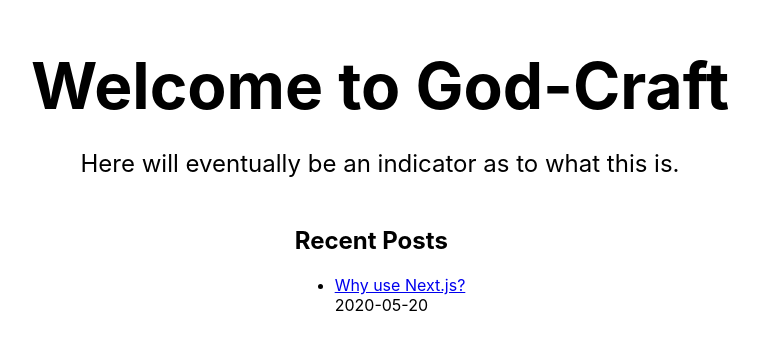
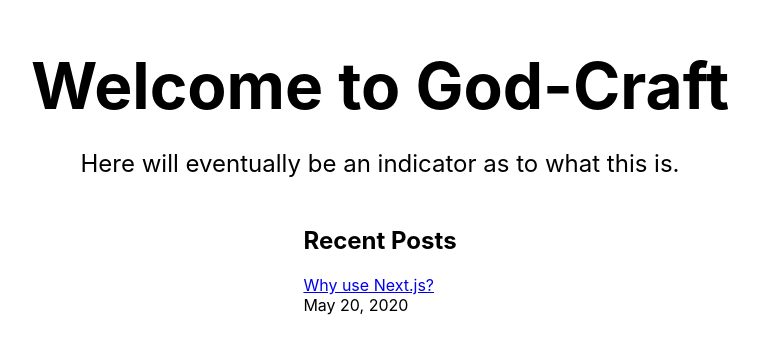
Before and after one commit to trevtrich/god-craft, a Next.js app: page / in a window 1280 px wide. Shown: the part 210-564 px from the top of the page, without its empty margins (260-1019 px from the left). Built offline with nearby package versions, Linux system fonts and the light colour scheme.

Commit message:
feat(dates): leverage date component to better readability

```diff
--- /dev/null
+++ b/components/date.js
@@ -0,0 +1,6 @@
+import {parseISO, format} from 'date-fns'
+
+export default function Date({dateString}) {
+  const date = parseISO(dateString)
+  return <time dateTime={dateString}>{format(date, 'LLLL d, yyyy')}</time>
+}
--- a/package.json
+++ b/package.json
@@ -7,6 +7,7 @@
     "start": "next start"
   },
   "dependencies": {
+    "date-fns": "2.14.0",
     "gray-matter": "4.0.2",
     "next": "9.3.5",
     "react": "16.13.1",
--- a/pages/index.js
+++ b/pages/index.js
@@ -1,6 +1,7 @@
-import Head from 'next/head'
-import Link from 'next/link'
-import {getSortedPostsData} from '../lib/posts'
+import Head from 'next/head';
+import Link from 'next/link';
+import {getSortedPostsData} from '../lib/posts';
+import Date from '../components/date';
 
 export default function Home({allPosts}) {
   return (
@@ -28,7 +29,7 @@
                   <a>{title}</a>
                 </Link>
                 <br />
-                {date}
+                <Date dateString={date} />
               </li>
             ))}
           </ul>
@@ -43,6 +44,10 @@
           flex-direction: column;
           justify-content: center;
           align-items: center;
+        }
+        ul {
+          list-style-type: none;
+          padding: 0;
         }
 
         main {
```
Also changed, not shown: pages/posts/[id].js (+6 -8 lines), 1 other file (tests, documents, lock files or other folders).
